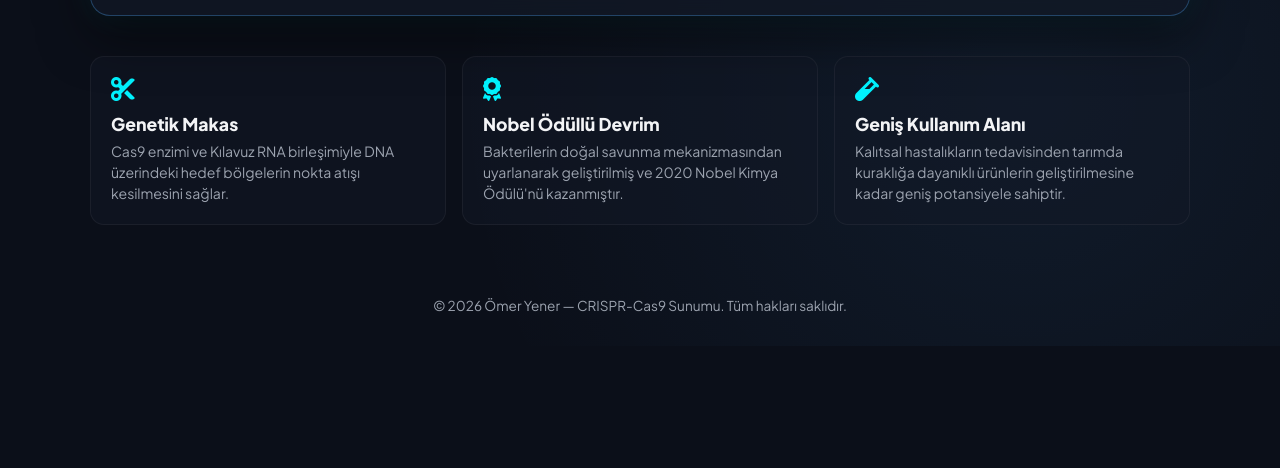
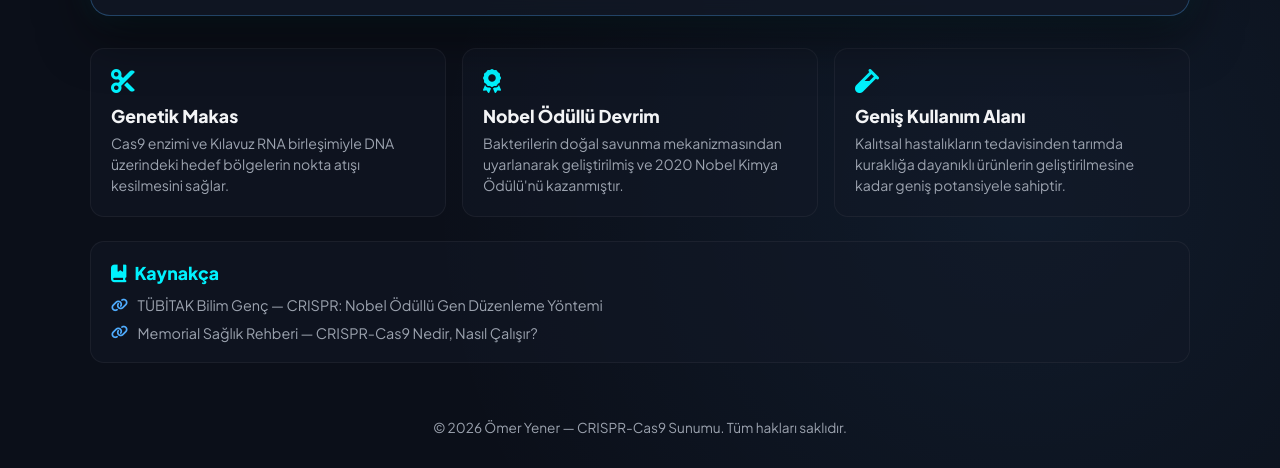
Before and after one commit to xevrado/Projeler, a plain HTML site: page CRISPR/index.html in a window 1280 px wide. Shown: the part 887-1355 px from the top of the page. Before the commit the page ends 1233 px from the top, so only its background shows below. Drawn offline with Linux system fonts and the light colour scheme.

Commit message:
Update index.html

```diff
--- a/CRISPR/index.html
+++ b/CRISPR/index.html
@@ -42,7 +42,6 @@
                 radial-gradient(circle at 80% 80%, rgba(79, 172, 254, 0.08) 0%, transparent 40%);
         }
 
-        /* Konfeti / İnce Çerçeve Konteyneri */
         .wrapper {
             width: 100%;
             max-width: 1100px;
@@ -111,12 +110,11 @@
             border-color: rgba(0, 242, 254, 0.5);
         }
 
-        /* Responsive Canva iframe Container */
         .iframe-container {
             position: relative;
             width: 100%;
             height: 0;
-            padding-top: 56.25%; /* 16:9 Aspect Ratio */
+            padding-top: 56.25%;
             overflow: hidden;
             border-radius: 12px;
             background-color: #000;
@@ -132,7 +130,7 @@
             border: none;
         }
 
-        /* Alt Kontrol & İndirme Barı */
+        /* Alt Kontrol Barı */
         .action-bar {
             display: flex;
             justify-content: space-between;
@@ -176,12 +174,12 @@
             box-shadow: none;
         }
 
-        /* Alt Bilgi Kartları (Grid) */
+        /* Bilgi Kartları */
         .info-grid {
             display: grid;
             grid-template-columns: repeat(auto-fit, minmax(280px, 1fr));
             gap: 1rem;
-            margin-top: 1rem;
+            margin-top: 0.5rem;
         }
 
         .info-card {
@@ -208,15 +206,62 @@
             line-height: 1.5;
         }
 
+        /* Kaynakça Kartı */
+        .references-card {
+            background: rgba(18, 24, 38, 0.5);
+            border: 1px solid rgba(255, 255, 255, 0.05);
+            border-radius: 14px;
+            padding: 1.25rem;
+        }
+
+        .references-card h3 {
+            font-size: 1.1rem;
+            margin-bottom: 0.75rem;
+            display: flex;
+            align-items: center;
+            gap: 0.5rem;
+            color: var(--accent-cyan);
+        }
+
+        .ref-list {
+            list-style: none;
+            display: flex;
+            flex-direction: column;
+            gap: 0.6rem;
+        }
+
+        .ref-list li {
+            display: flex;
+            align-items: center;
+            gap: 0.6rem;
+            font-size: 0.9rem;
+        }
+
+        .ref-list li i {
+            color: var(--accent-blue);
+            font-size: 0.85rem;
+        }
+
+        .ref-list a {
+            color: var(--text-muted);
+            text-decoration: none;
+            transition: all 0.2s ease;
+            word-break: break-all;
+        }
+
+        .ref-list a:hover {
+            color: var(--accent-cyan);
+            text-decoration: underline;
+        }
+
         /* Footer */
         footer {
-            margin-top: 3rem;
+            margin-top: 2rem;
             text-align: center;
             font-size: 0.85rem;
             color: var(--text-muted);
         }
 
-        /* Mobil Uyumlar */
         @media (max-width: 600px) {
             .action-bar {
                 flex-direction: column;
@@ -234,7 +279,7 @@
         <!-- Header -->
         <header>
             <div class="badge">
-                <i class="fa-solid => fa-dna"></i> 9. Sınıf Biyoloji
+                <i class="fa-solid fa-dna"></i> 9. Sınıf Biyoloji
             </div>
             <h1>Geleceği Kodlamak: CRISPR-Cas9</h1>
             <div class="author-info">
@@ -243,9 +288,8 @@
             </div>
         </header>
 
-        <!-- Main Presentation Card -->
+        <!-- Presentation Container -->
         <main class="presentation-card">
-            <!-- Iframe Wrapper -->
             <div class="iframe-container" id="embedContainer">
                 <iframe loading="lazy"
                         src="https://www.canva.com/design/DAHVYlVvUQc/Zrb_25TP2wc46DlgSxRV9w/view?embed"
@@ -254,7 +298,6 @@
                 </iframe>
             </div>
 
-            <!-- Control & Links Bar -->
             <div class="action-bar">
                 <div style="display: flex; gap: 0.5rem;">
                     <button class="action-btn secondary" onclick="toggleFullscreen()">
@@ -274,7 +317,7 @@
             </div>
         </main>
 
-        <!-- Brief Topic Info -->
+        <!-- Topic Info Grid -->
         <section class="info-grid">
             <div class="info-card">
                 <i class="fa-solid fa-scissors"></i>
@@ -293,23 +336,40 @@
             </div>
         </section>
 
+        <!-- Kaynakça Bölümü -->
+        <section class="references-card">
+            <h3><i class="fa-solid fa-book-bookmark"></i> Kaynakça</h3>
+            <ul class="ref-list">
+                <li>
+                    <i class="fa-solid fa-link"></i>
+                    <a href="https://bilimgenc.tubitak.gov.tr/makale/crispr-nobel-odullu-gen-duzenleme-yontemi" target="_blank" rel="noopener">
+                        TÜBİTAK Bilim Genç — CRISPR: Nobel Ödüllü Gen Düzenleme Yöntemi
+                    </a>
+                </li>
+                <li>
+                    <i class="fa-solid fa-link"></i>
+                    <a href="https://www.memorial.com.tr/saglik-rehberi/crispr-cas9-nedir" target="_blank" rel="noopener">
+                        Memorial Sağlık Rehberi — CRISPR-Cas9 Nedir, Nasıl Çalışır?
+                    </a>
+                </li>
+            </ul>
+        </section>
+
         <!-- Footer -->
         <footer>
             <p>© 2026 Ömer Yener — CRISPR-Cas9 Sunumu. Tüm hakları saklıdır.</p>
         </footer>
     </div>
 
-    <!-- JavaScript Etkileşimleri -->
     <script>
-        // Fullscreen Toggle
         function toggleFullscreen() {
             const container = document.getElementById('embedContainer');
             if (!document.fullscreenElement) {
                 if (container.requestFullscreen) {
                     container.requestFullscreen();
-                } else if (container.webkitRequestFullscreen) { /* Safari */
+                } else if (container.webkitRequestFullscreen) {
                     container.webkitRequestFullscreen();
-                } else if (container.msRequestFullscreen) { /* IE11 */
+                } else if (container.msRequestFullscreen) {
                     container.msRequestFullscreen();
                 }
             } else {
@@ -319,7 +379,6 @@
             }
         }
 
-        // Link Kopyalama Fonksiyonu
         function copyShareLink() {
             navigator.clipboard.writeText(window.location.href).then(() => {
                 alert('Sayfa bağlantısı kopyalandı!');
```
